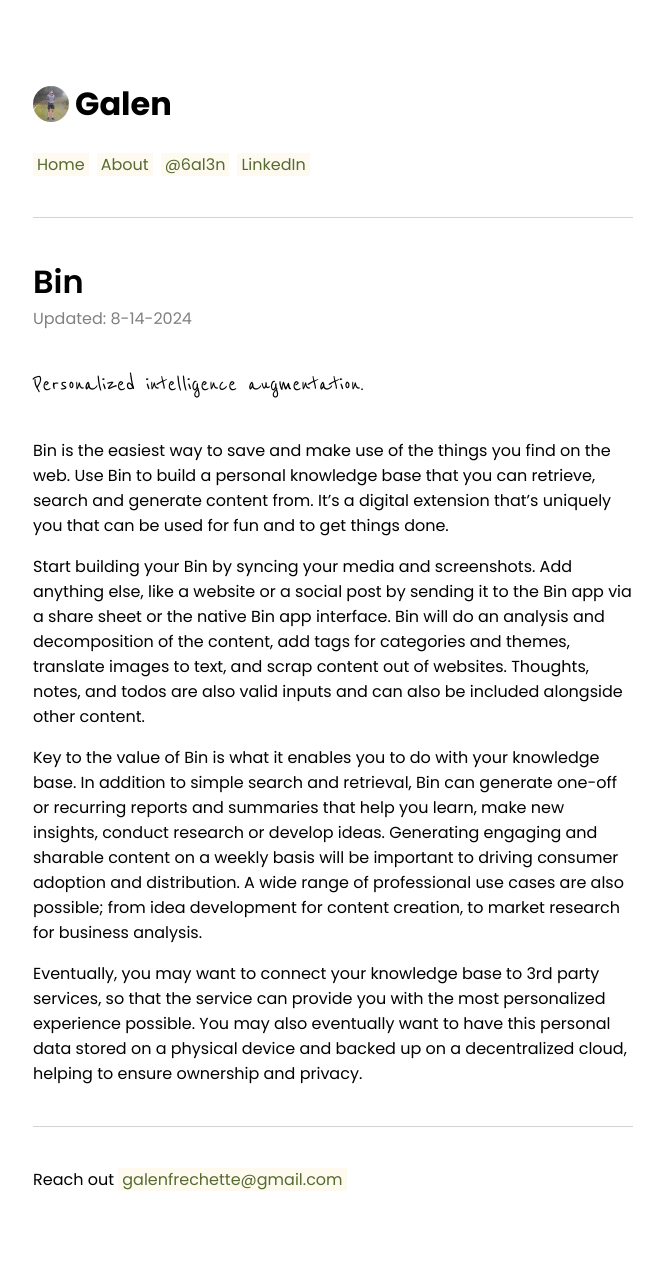
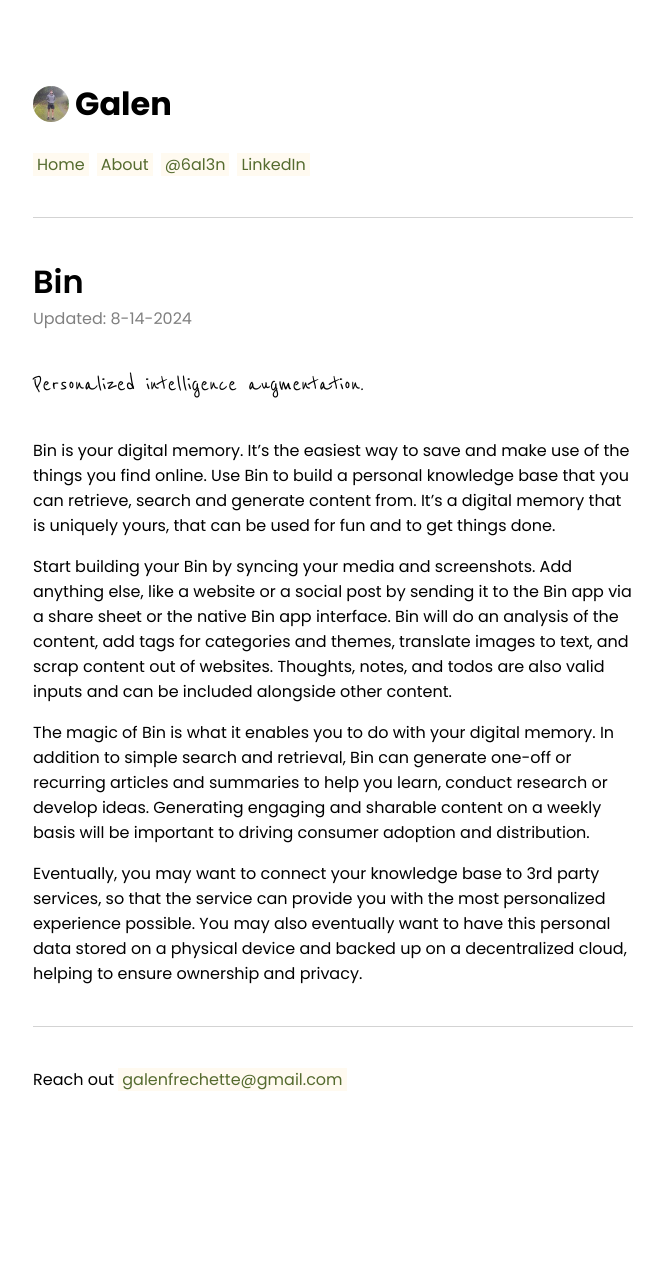
Before and after one commit to frechg/frechg.github.io, a Jekyll site: the page built from _posts/2024-8-14-bin.md, in a window 1280 px wide. Shown: the whole page, without its empty margins (67-731 px from the left). Built offline with Jekyll 4.4.1, drawn with Linux system fonts in a browser that asks for light colours; after the commit the page ends 1188 px from its top, so only the background shows below that.

Commit message:
Update bin

```diff
--- a/_posts/2024-8-14-bin.md
+++ b/_posts/2024-8-14-bin.md
@@ -10,10 +10,11 @@ permalink: /:categories/:title
 
 {% include idea_header.html title=page.title updated_at=page.updated_at desc=page.description %}
 
-Bin is the easiest way to save and make use of the things you find on the web. Use Bin to build a personal knowledge base that you can retrieve, search and generate content from. It’s a digital extension that’s uniquely you that can be used for fun and to get things done.
 
-Start building your Bin by syncing your media and screenshots. Add anything else, like a website or a social post by sending it to the Bin app via a share sheet or the native Bin app interface. Bin will do an analysis and decomposition of the content, add tags for categories and themes, translate images to text, and scrap content out of websites. Thoughts, notes, and todos are also valid inputs and can also be included alongside other content.
+Bin is your digital memory. It's the easiest way to save and make use of the things you find online. Use Bin to build a personal knowledge base that you can retrieve, search and generate content from. It’s a digital memory that is uniquely yours, that can be used for fun and to get things done.
 
-Key to the value of Bin is what it enables you to do with your knowledge base. In addition to simple search and retrieval, Bin can generate one-off or recurring reports and summaries that help you learn, make new insights, conduct research or develop ideas. Generating engaging and sharable content on a weekly basis will be important to driving consumer adoption and distribution. A wide range of professional use cases are also possible; from idea development for content creation, to market research for business analysis.
+Start building your Bin by syncing your media and screenshots. Add anything else, like a website or a social post by sending it to the Bin app via a share sheet or the native Bin app interface. Bin will do an analysis of the content, add tags for categories and themes, translate images to text, and scrap content out of websites. Thoughts, notes, and todos are also valid inputs and can be included alongside other content.
+
+The magic of Bin is what it enables you to do with your digital memory. In addition to simple search and retrieval, Bin can generate one-off or recurring articles and summaries to help you learn, conduct research or develop ideas. Generating engaging and sharable content on a weekly basis will be important to driving consumer adoption and distribution.
 
 Eventually, you may want to connect your knowledge base to 3rd party services, so that the service can provide you with the most personalized experience possible. You may also eventually want to have this personal data stored on a physical device and backed up on a decentralized cloud, helping to ensure ownership and privacy.
```
